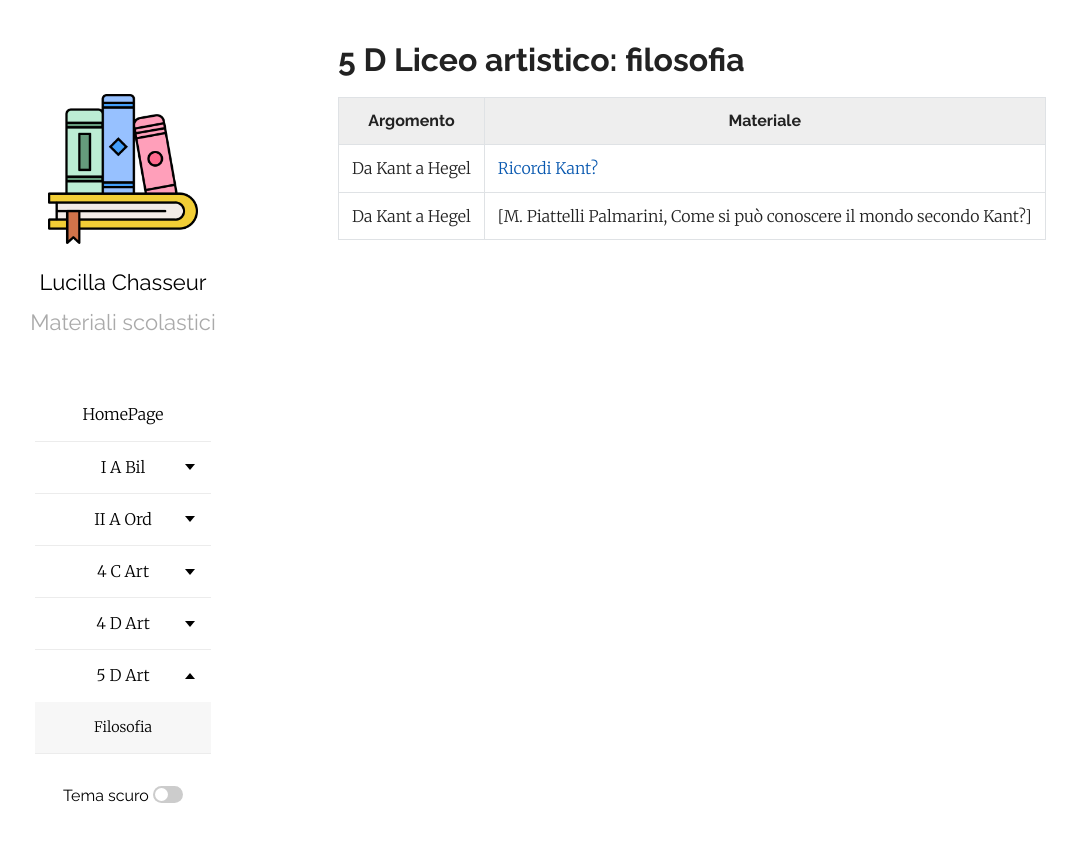
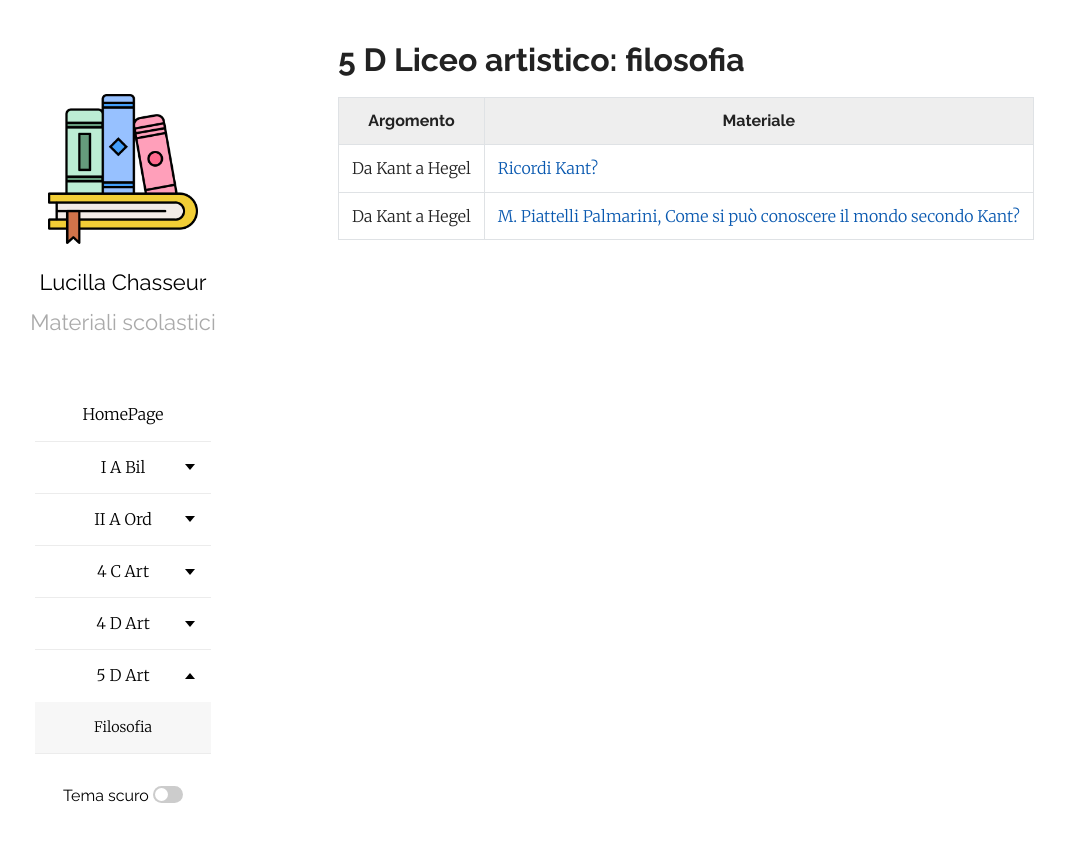
Before and after one commit to efemeridi/efemeridi.github.io, a Jekyll site: the page built from 5d_art_filosofia.md, in a window 1280 px wide. Shown: the top 842 px of the page, without its empty margins (62-1139 px from the left). Built offline with Jekyll 4.4.1, drawn with Linux system fonts in a browser that asks for light colours; our own code applies the rules of GitHub Pages for plain Markdown files; part of the change alters nothing that is shown.

```diff
--- a/5d_art_filosofia.md
+++ b/5d_art_filosofia.md
@@ -6,4 +6,4 @@ layout: page
 | Argomento | Materiale   |
 |-----------|-------------|
 |Da Kant a Hegel| [Ricordi Kant?](materiali/5_D_art/filosofia/KANT_RIPASSO/01_KANT_ARTISTICO_RIPASSO.pdf/)
-|Da Kant a Hegel| [M. Piattelli Palmarini, Come si può conoscere il mondo secondo Kant?]
+|Da Kant a Hegel| [M. Piattelli Palmarini, Come si può conoscere il mondo secondo Kant?](/materiali/5_D_art/filosofia/KANT_RIPASSO/come_si_puo_conoscere_piattelli.pdf/)
```
